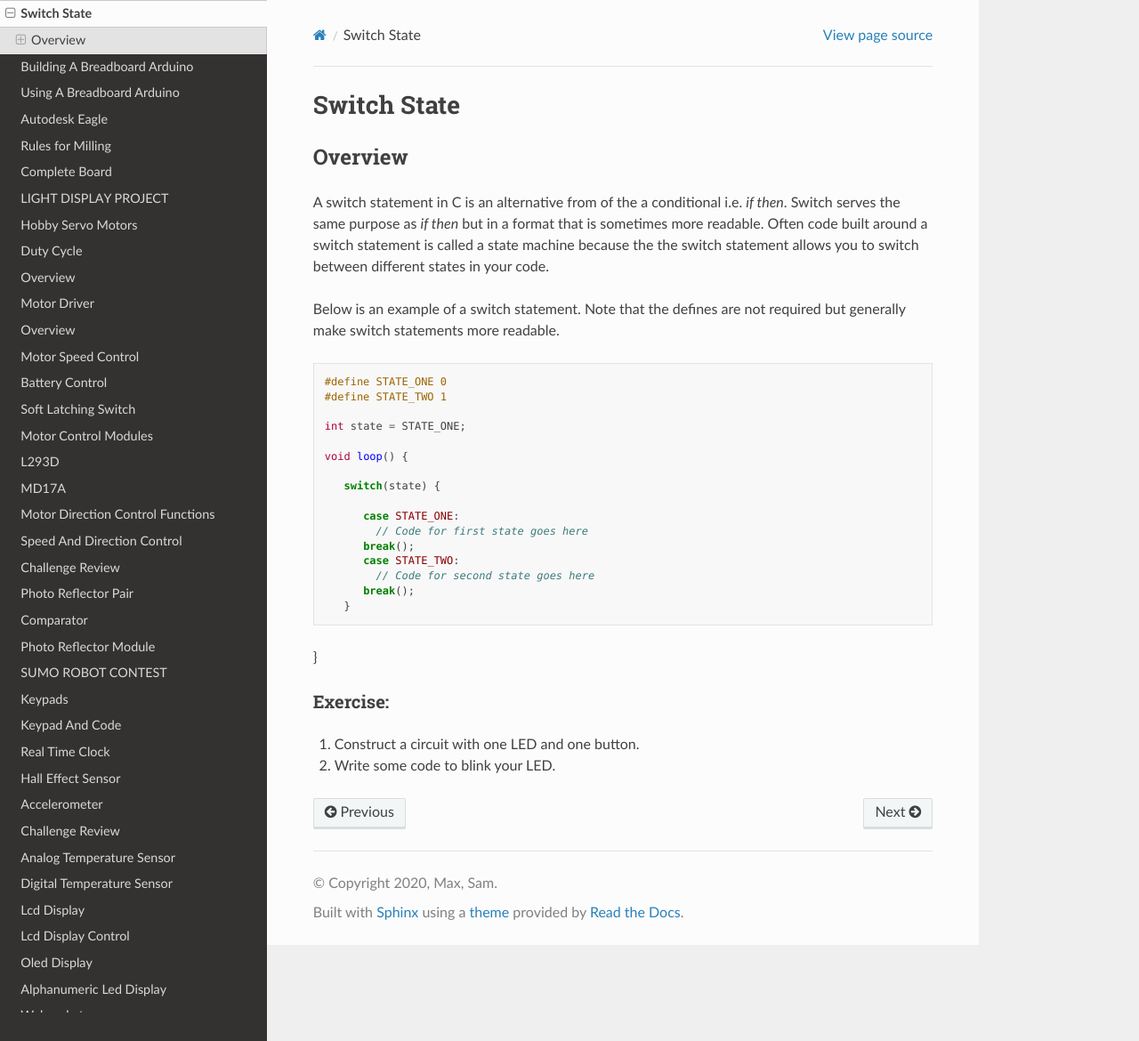
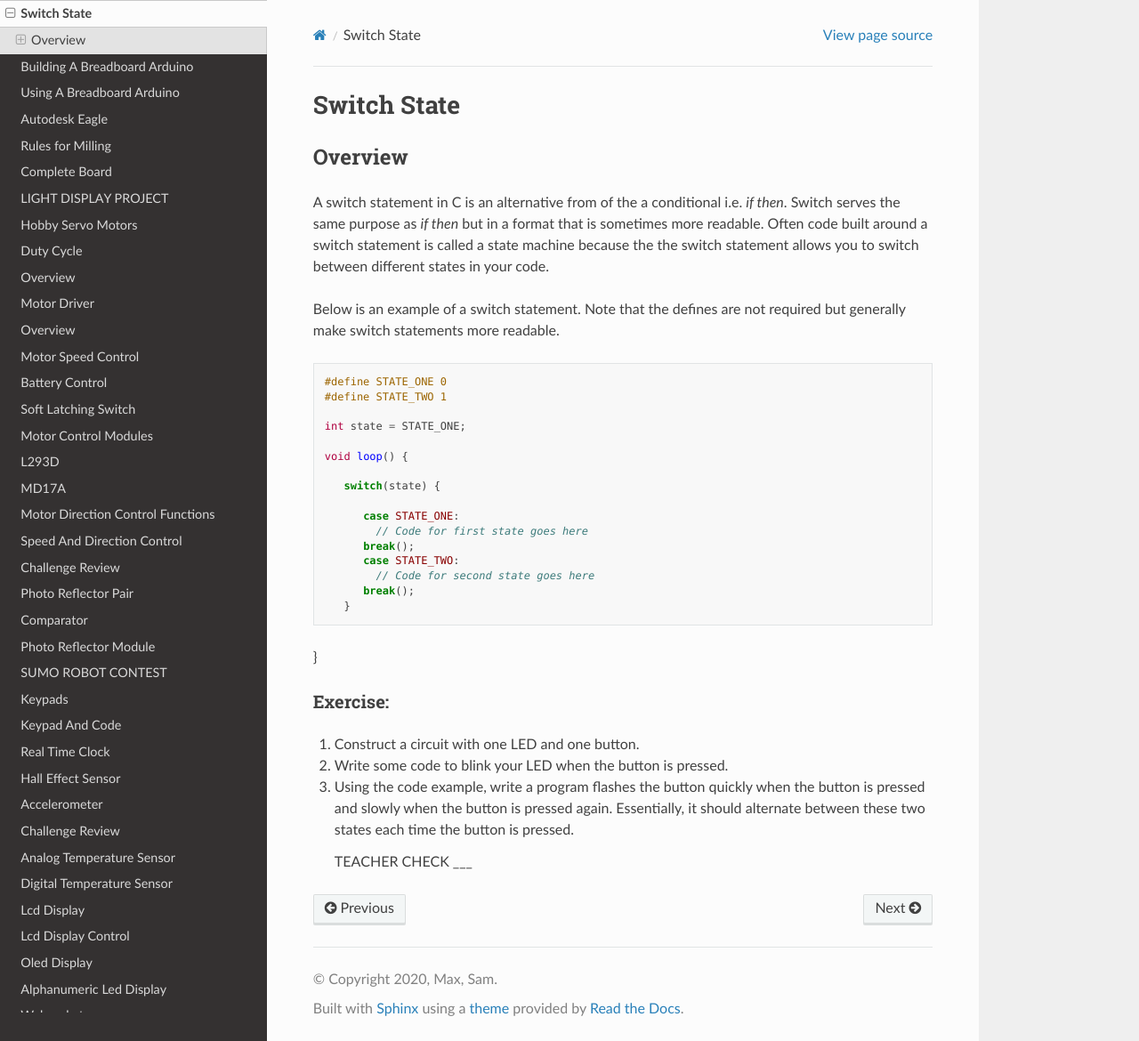
Before and after one commit to maxtkc/mvths-wiki, a Sphinx documentation site: the page built from docs/042c-switch-state.rst, in a window 1280 px wide and 1170 px high. Shown: the whole window at 89% size. Built offline with Sphinx 7.4.7 and the Read the Docs theme 2.0.0, drawn with Linux system fonts in a browser that asks for light colours; pages that are not in the unit, such as notebooks, are missing from menus.

Commit message:
Update 042c-switch-state.rst

```diff
--- a/docs/042c-switch-state.rst
+++ b/docs/042c-switch-state.rst
@@ -34,4 +34,8 @@ Exercise:
 
 #. Construct a circuit with one LED and one button.
 
-#. Write some code to blink your LED.
+#. Write some code to blink your LED when the button is pressed.
+
+#. Using the code example, write a program flashes the button quickly when the button is pressed and slowly when the button is pressed again. Essentially, it should alternate between these two states each time the button is pressed.
+
+   TEACHER CHECK ___
```
